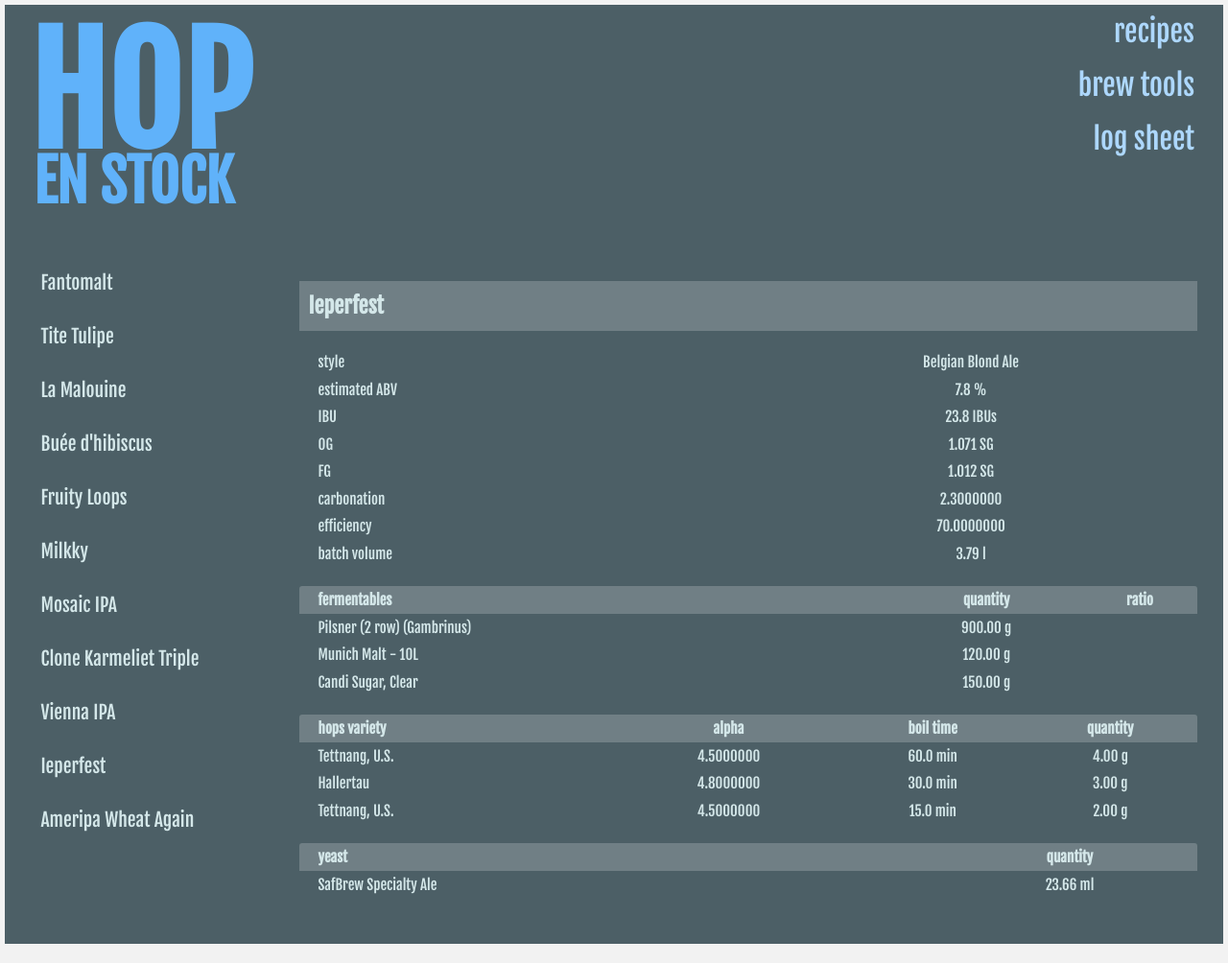
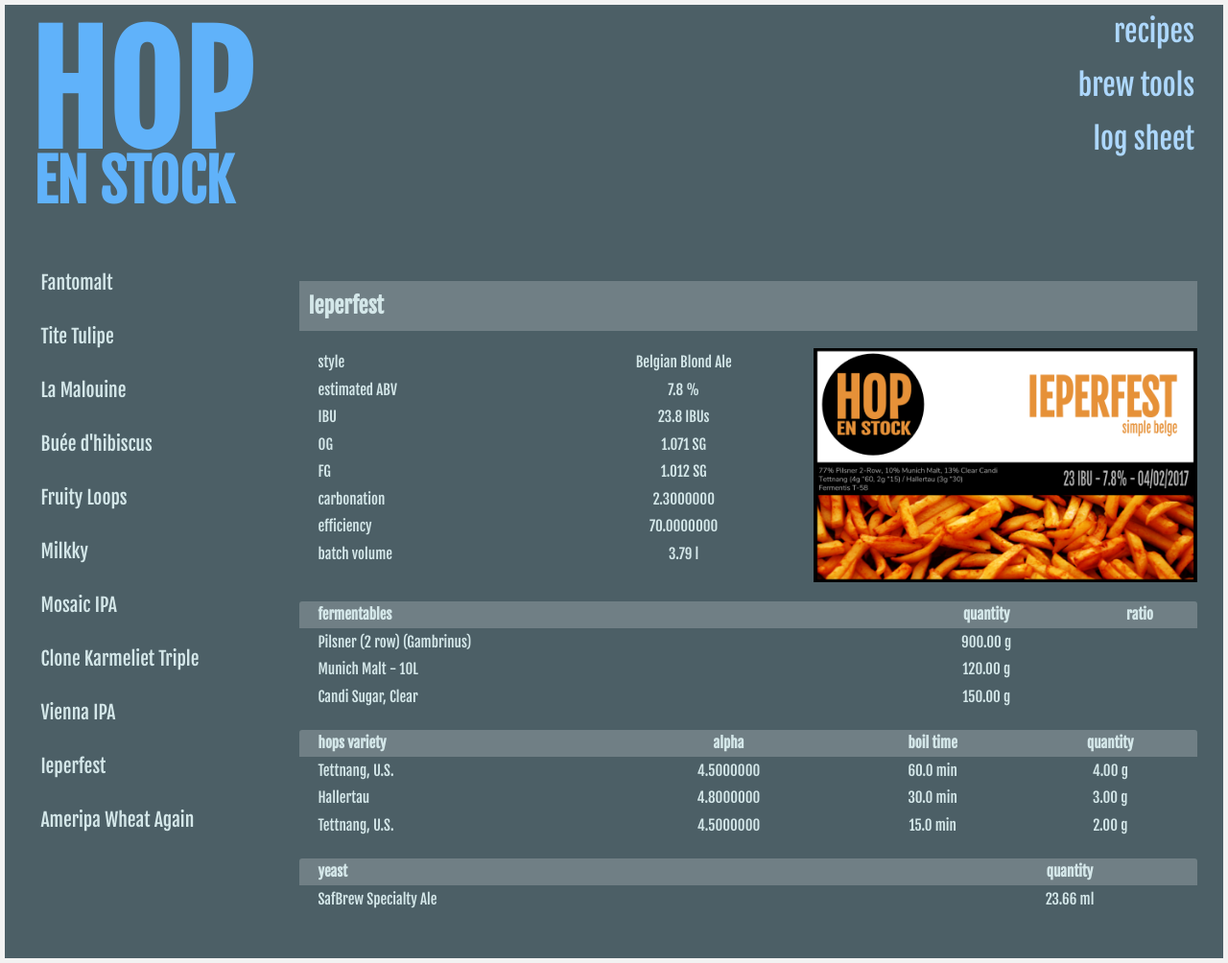
Before and after one commit to ipingu/hopenstock, a Jekyll site: the page built from _posts/2017-02-04-ieperfest.md, in a window 1280 px wide. Shown: the whole page at 96% size. Built offline with Jekyll 4.4.1, drawn with Linux system fonts in a browser that asks for light colours; some web fonts are replaced.

Commit message:
Add ieperfest image + use same color for title and log

```diff
--- a/_posts/2017-02-04-ieperfest.md
+++ b/_posts/2017-02-04-ieperfest.md
@@ -3,4 +3,5 @@
 title: Ieperfest
 categories: recipes belgium
 recipe_id: ieperfest
+image: ieperfest.png
 ---
```
Also changed, not shown: images/Ieperfest.png (added), images/ameripa-wheat-again.png, images/karmeliet.png.
